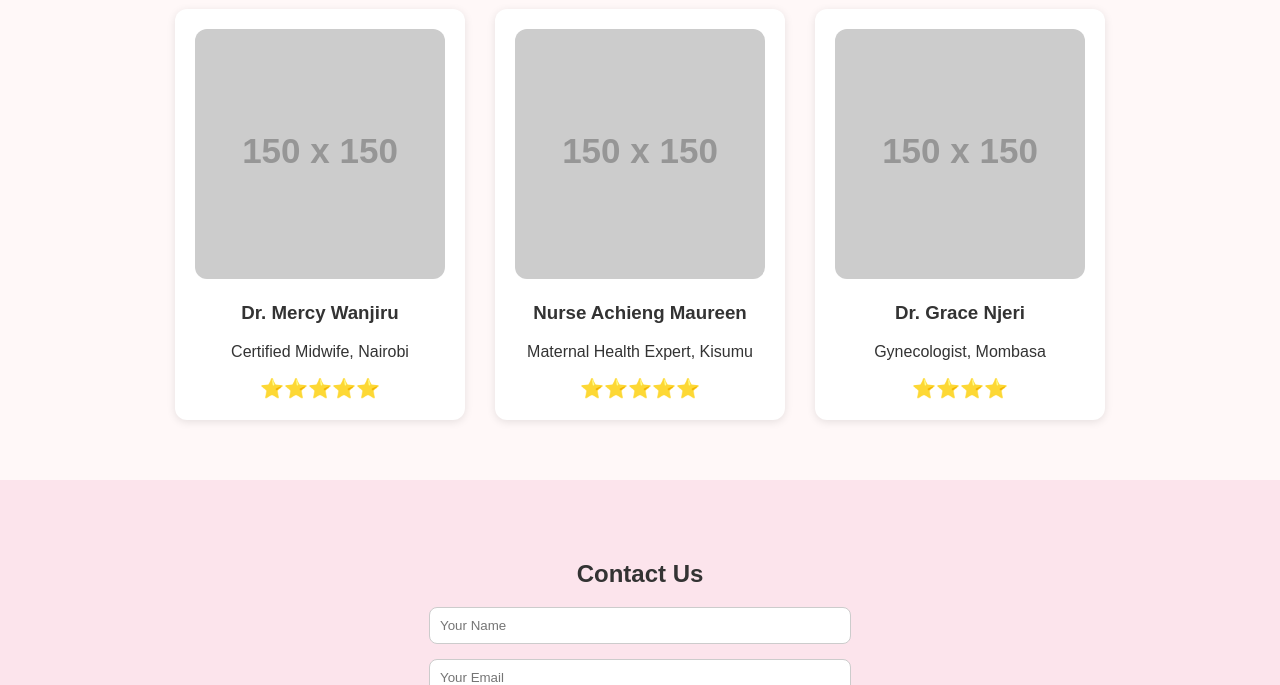
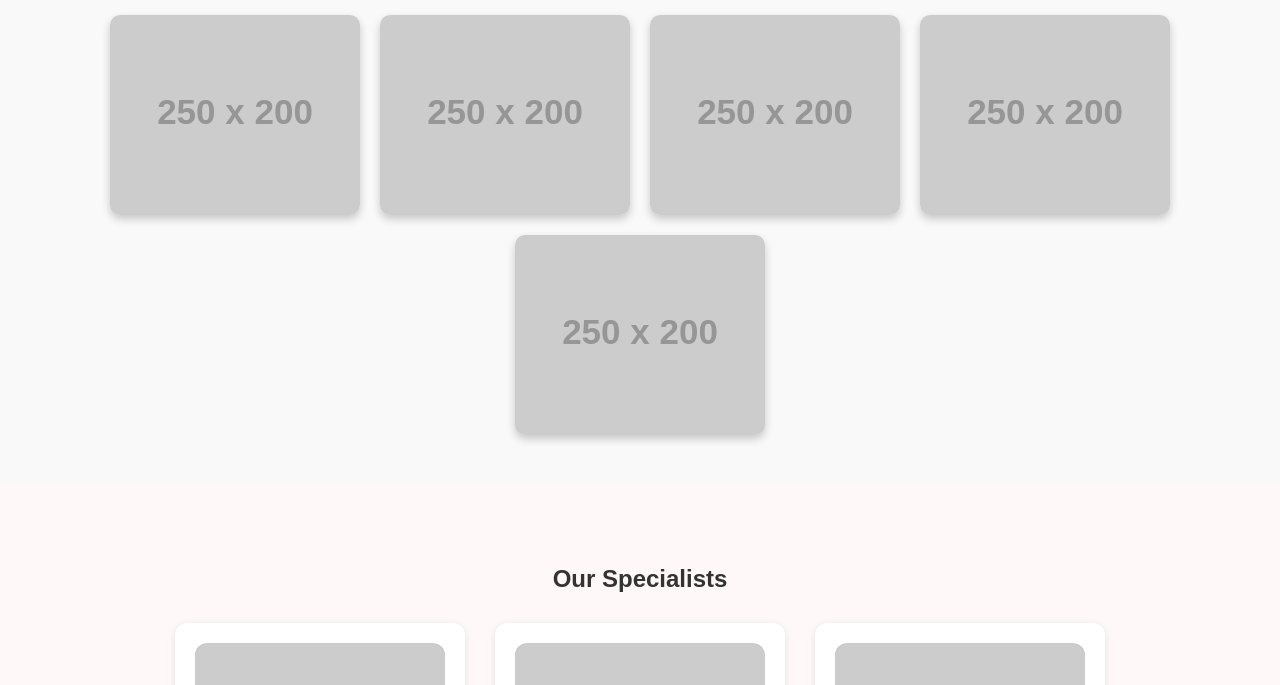
Before and after one commit to 0701246298/Birth_Assist_Frontend, a plain HTML site: page index.html in a window 1280 px wide. Shown: the part 645-1330 px from the top of the page. Drawn offline with Linux system fonts and the light colour scheme; no server answers; placeholder pictures from the web are drawn by us.

```diff
--- a/index.html
+++ b/index.html
@@ -24,6 +24,73 @@
     <p>Connecting expectant mothers with nearby trained specialists for safe and dignified childbirth.</p>
     <button id="getStarted">Get Started</button>
   </section>
+
+    <!-- Image Gallery Section -->
+  <section class="gallery" id="gallery">
+    <h2>Moments of Care</h2>
+    <div class="gallery-container">
+      <div class="flip-card">
+        <div class="flip-card-inner">
+          <div class="flip-card-front">
+            <img src="https://via.placeholder.com/250x200?text=Care+1" alt="Care 1">
+          </div>
+          <div class="flip-card-back">
+            <h3>Trusted Care</h3>
+            <p>Every delivery is handled with compassion and professionalism.</p>
+          </div>
+        </div>
+      </div>
+
+      <div class="flip-card">
+        <div class="flip-card-inner">
+          <div class="flip-card-front">
+            <img src="https://via.placeholder.com/250x200?text=Care+2" alt="Care 2">
+          </div>
+          <div class="flip-card-back">
+            <h3>Home Comfort</h3>
+            <p>Bringing safe delivery right to your doorstep.</p>
+          </div>
+        </div>
+      </div>
+
+      <div class="flip-card">
+        <div class="flip-card-inner">
+          <div class="flip-card-front">
+            <img src="https://via.placeholder.com/250x200?text=Care+3" alt="Care 3">
+          </div>
+          <div class="flip-card-back">
+            <h3>Expert Hands</h3>
+            <p>Our specialists ensure smooth and safe birthing experiences.</p>
+          </div>
+        </div>
+      </div>
+
+      <div class="flip-card">
+        <div class="flip-card-inner">
+          <div class="flip-card-front">
+            <img src="https://via.placeholder.com/250x200?text=Care+4" alt="Care 4">
+          </div>
+          <div class="flip-card-back">
+            <h3>24/7 Support</h3>
+            <p>We’re always available to assist and guide you.</p>
+          </div>
+        </div>
+      </div>
+
+      <div class="flip-card">
+        <div class="flip-card-inner">
+          <div class="flip-card-front">
+            <img src="https://via.placeholder.com/250x200?text=Care+5" alt="Care 5">
+          </div>
+          <div class="flip-card-back">
+            <h3>Safe Beginnings</h3>
+            <p>Helping mothers welcome their babies in a secure environment.</p>
+          </div>
+        </div>
+      </div>
+    </div>
+  </section>
+
 
   <!-- Specialists Section -->
   <section class="specialists" id="specialists">
--- a/style.css
+++ b/style.css
@@ -1,7 +1,7 @@
 body {
   margin: 0;
   font-family: 'Poppins', sans-serif;
-  background-color: #fff8f8;
+  background-color: #f8fbff;
   color: #333;
 }
 
@@ -251,3 +251,70 @@
   from { opacity: 0; transform: translateY(20px); }
   to { opacity: 1; transform: translateY(0); }
 }
+
+/* Gallery Section */
+.gallery {
+  text-align: center;
+  padding: 50px 20px;
+  background: #f9f9f9;
+}
+
+.gallery h2 {
+  font-size: 2em;
+  color: #444;
+  margin-bottom: 30px;
+}
+
+.gallery-container {
+  display: flex;
+  justify-content: center;
+  flex-wrap: wrap;
+  gap: 20px;
+}
+
+.flip-card {
+  background-color: transparent;
+  width: 250px;
+  height: 200px;
+  perspective: 1000px;
+}
+
+.flip-card-inner {
+  position: relative;
+  width: 100%;
+  height: 100%;
+  text-align: center;
+  transition: transform 0.6s;
+  transform-style: preserve-3d;
+  box-shadow: 0 4px 8px rgba(0, 0, 0, 0.2);
+  border-radius: 10px;
+}
+
+.flip-card:hover .flip-card-inner {
+  transform: rotateY(180deg);
+}
+
+.flip-card-front, .flip-card-back {
+  position: absolute;
+  width: 100%;
+  height: 100%;
+  border-radius: 10px;
+  backface-visibility: hidden;
+}
+
+.flip-card-front img {
+  width: 100%;
+  height: 100%;
+  border-radius: 10px;
+}
+
+.flip-card-back {
+  background-color: #5aa469;
+  color: white;
+  transform: rotateY(180deg);
+  display: flex;
+  flex-direction: column;
+  justify-content: center;
+  align-items: center;
+  padding: 15px;
+}
```
Also changed, not shown: Images/2.jpg (added), Images/3.jpg (added), Images/4.jpg (added), Images/5.jpg (added), Images/logo.png (added), script.js (line endings or trailing spaces).
